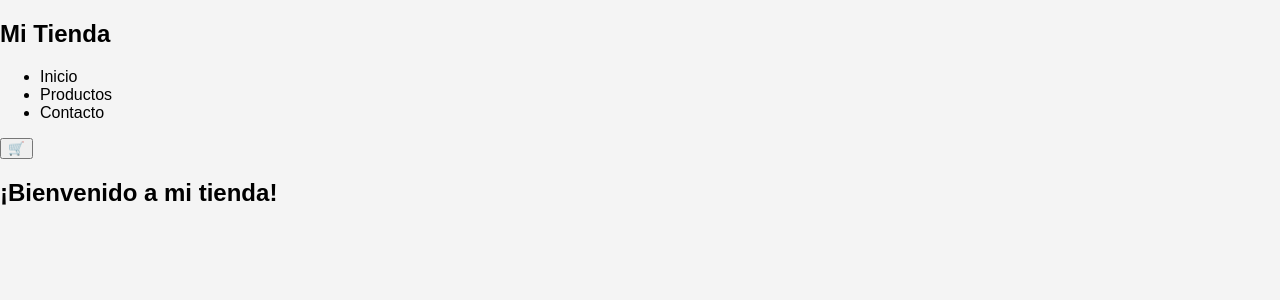
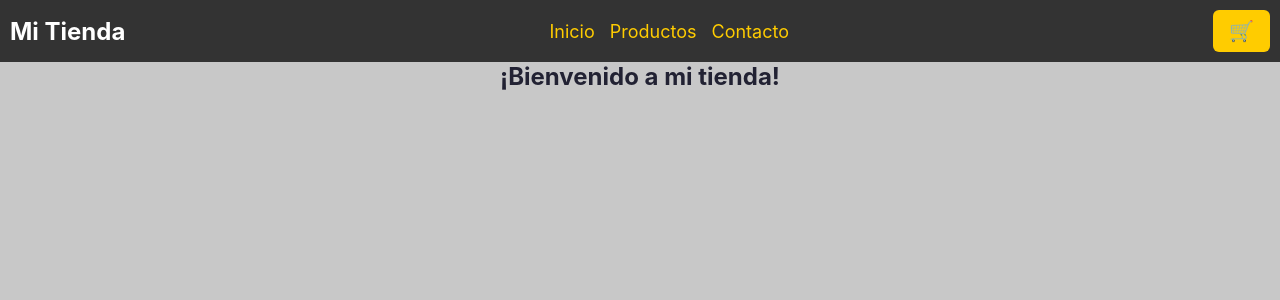
Before and after one commit to Juanchoo08/Entrega-React-JS, a React (Create React App) app: page / in a window 1280 px wide. Shown: the top 300 px of the page. Built offline with nearby package versions, Linux system fonts and the light colour scheme.

Commit message:
agregando estilos

```diff
--- a/src/App.css
+++ b/src/App.css
@@ -1,6 +1,54 @@
-body {
-  font-family: Arial, sans-serif;
+* {
+  margin: 0;
+}
+
+body, body main {
+  background-color: rgb(200, 200, 200);
+}
+body main {
+  min-height: 100vh;
+}
+
+nav {
+  background-color: #333;
+  color: white;
+  padding: 10px;
+  display: flex;
+  justify-content: space-between;
+  align-items: center;
+}
+
+nav h1 {
+  margin: 0;
+}
+
+nav ul {
+  list-style: none;
+  display: flex;
+  gap: 15px;
   margin: 0;
   padding: 0;
-  background-color: #f4f4f4;
 }
+
+button {
+  background-color: #ffcc00;
+  cursor: pointer;
+  border: none;
+  padding: 9px 16px;
+  font-size: 20px;
+  border-radius: 6px;
+}
+
+div {
+  text-align: center;
+}
+
+h2 {
+  color: #223;
+}
+
+a {
+  font-size: large;
+  color: #ffcc00;
+  text-decoration: none;
+}
--- a/src/components/NavBar.jsx
+++ b/src/components/NavBar.jsx
@@ -5,9 +5,9 @@ function NavBar() {
     <nav>
       <h1>Mi Tienda</h1>
       <ul>
-        <li>Inicio</li>
-        <li>Productos</li>
-        <li>Contacto</li>
+        <li><a href="">Inicio</a></li>
+        <li><a href="">Productos</a></li>
+        <li><a href="">Contacto</a></li>
       </ul>
       <CartWidget />
     </nav>
```
